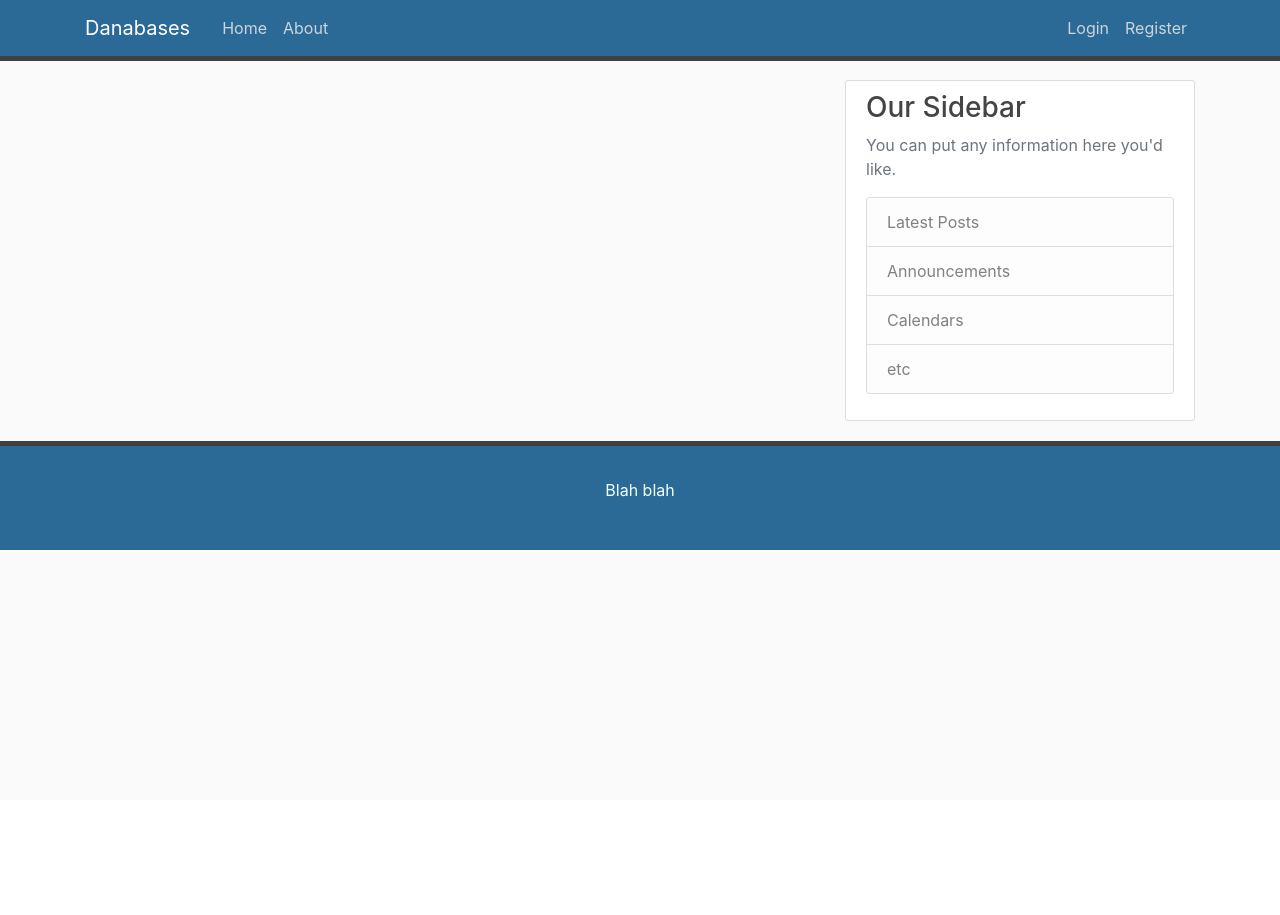
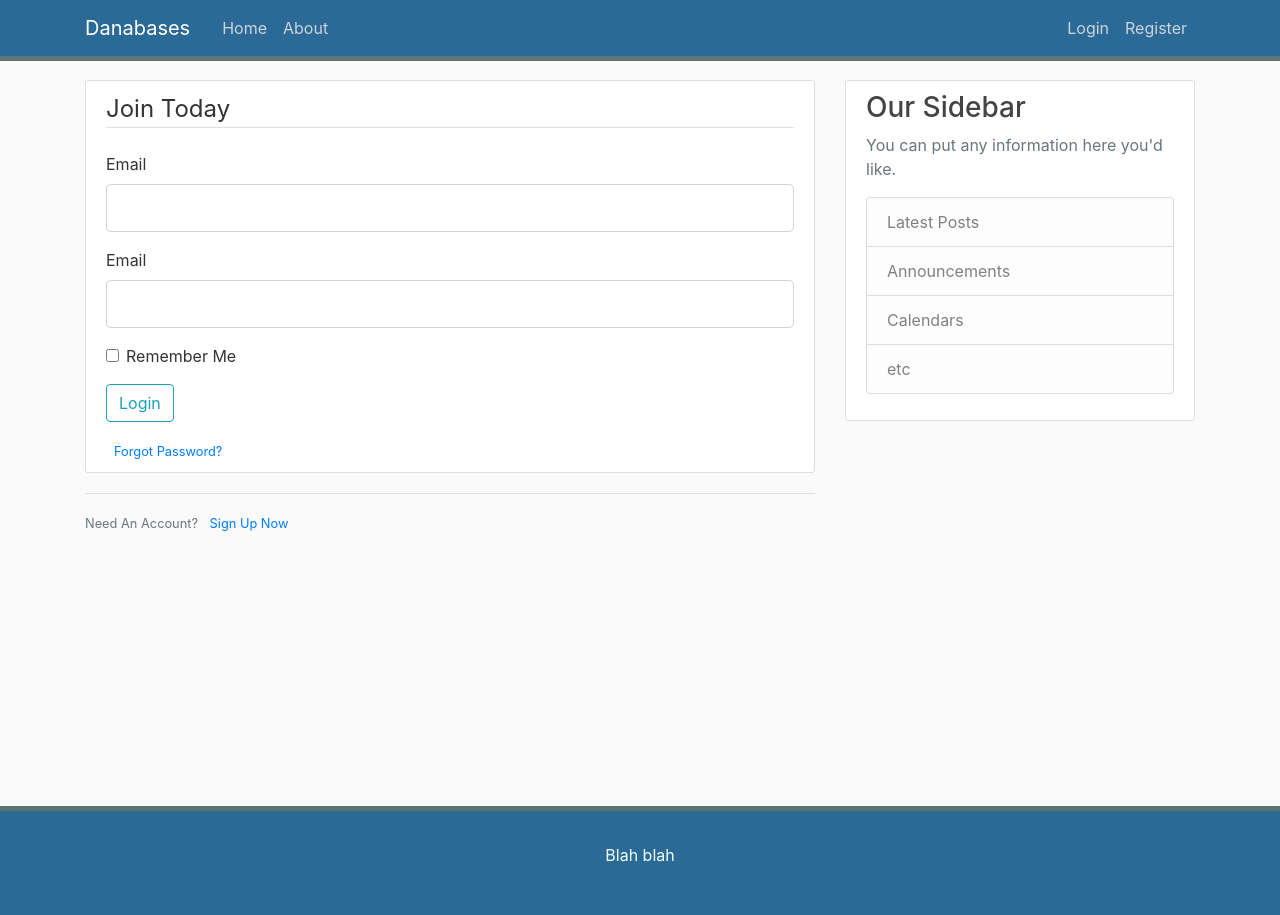
Before and after one commit to D-Bits/Flask-Blog, a Flask app: page /login in a window 1280 px wide. Before the commit the page ends 550 px from the top, so only its background shows below. Run offline with Flask 2, Linux system fonts and the light colour scheme; some libraries are stand-ins or nearby versions.

Commit message:
Added login and register templates.

```diff
--- a/app.py
+++ b/app.py
@@ -1,4 +1,5 @@
 from flask import Flask, render_template, flash, redirect, url_for
+from flask_sqlalchemy import SQLAlchemy
 from os import getenv
 from dotenv import load_dotenv
 from forms import RegistrationForm, LoginForm
@@ -7,6 +8,7 @@ from forms import RegistrationForm, LoginForm
 app = Flask(__name__)
 # Set secret key
 app.config['SECRET_KEY'] = getenv("SECRET_KEY")
+app.config["SQLALCHEMY_DATABASE_URI"] = getenv("DB_URI")
 
 posts = [
     {
@@ -62,7 +64,17 @@ def register():
 @app.route('/login', methods=["GET", "POST"])
 def login():
 
-    form = RegistrationForm()
+    form = LoginForm()
+
+    if form.validate_on_submit():
+
+        if form.email.data == "admin@blog.com" and form.password.data == "password":
+
+            flash("You have been logged in.", "success")
+            return redirect(url_for('index'))
+
+        else:
+            flash("Login failed. Please check username and/or password.", "danger")
 
     return render_template('login.html', form=form, title="Login")
 
--- a/static/main.css
+++ b/static/main.css
@@ -10,7 +10,7 @@ h1, h2, h3, h4, h5, h6 {
 
 .bg-steel {
   background-color: #2b6a97;
-  border-bottom: 5px solid #413f3f;
+  border-bottom: 5px solid #5e7472;
 }
 
 .site-header .navbar-nav .nav-link {
@@ -88,7 +88,8 @@ footer {
     background-color: #2b6a97;
     text-align: center;
     color: azure;
-    border-top: 5px solid #413f3f;
+    border-top: 5px solid #5e7472;
     padding-top: 2.5%;
     padding-bottom: 2.5%;
+    margin-top: 17.5%;
 }
--- a/templates/layout.html
+++ b/templates/layout.html
@@ -16,6 +16,7 @@
         <title>Flask Blog</title>
     {% endif %}
 </head>
+
 <body>
     <header class="site-header">
       <nav class="navbar navbar-expand-md navbar-dark bg-steel fixed-top">
@@ -26,13 +27,13 @@
           </button>
           <div class="collapse navbar-collapse" id="navbarToggle">
             <div class="navbar-nav mr-auto">
-              <a class="nav-item nav-link" href="/">Home</a>
-              <a class="nav-item nav-link" href="/about">About</a>
+              <a class="nav-item nav-link" href="{{ url_for('index') }}">Home</a>
+              <a class="nav-item nav-link" href="{{ url_for('about') }}">About</a>
             </div>
             <!-- Navbar Right Side -->
             <div class="navbar-nav">
-              <a class="nav-item nav-link" href="/login">Login</a>
-              <a class="nav-item nav-link" href="/register">Register</a>
+              <a class="nav-item nav-link" href="{{ url_for('login') }}">Login</a>
+              <a class="nav-item nav-link" href="{{ url_for('register') }}">Register</a>
             </div>
           </div>
         </div>
--- a/templates/login.html
+++ b/templates/login.html
@@ -3,5 +3,63 @@
 
 {% block content %}
 
+    <div class="content-section">
+        <form action="" method="post">
+            <!--Add CSRF token-->
+            {{ form.hidden_tag() }}
+            <fieldset class="form-group">
+                <legend class="border-bottom mb-4">Join Today</legend>
+
+                <div class="form-group">
+                    {{ form.email.label(class="form-control-label") }}
+                    <!--Error handling-->
+                    {% if form.email.errors %}
+                        {{ form.email(class="form-control form-control-lg is-invalid") }}
+                        <div class="invalid-feedback">
+                            {% for error in form.email.errors %}
+                                <span>{{ error }}</span>
+                            {% endfor %}
+                        </div>
+                    {% else %}
+                        {{ form.email(class="form-control form-control-lg") }}
+                    {% endif %}
+                </div>
+
+                <div class="form-group">
+                    {{ form.email.label(class="form-control-label") }}
+                    {% if form.password.errors %}
+                        {{ form.password(class="form-control form-control-lg is-invalid") }}
+                        <div class="invalid-feedback">
+                            {% for error in form.password.errors %}
+                                <span>{{ error }}</span>
+                            {% endfor %}
+                        </div>
+                    {% else %}
+                        {{ form.password(class="form-control form-control-lg") }}
+                    {% endif %}
+                </div>
+
+                <div class="form-check">
+                    {{ form.remember(class="form-check-input") }}
+                    {{ form.remember.label(class="form-check-label") }}
+                </div>
+
+            </fieldset>
+            <div class="form-group">
+                {{ form.submit(class="btn btn-outline-info") }}
+            </div>
+
+            <small class="text-muted">
+                <a class="ml-2" href="#">Forgot Password?</a>
+            </small>
+
+        </form>
+    </div>
+
+    <div class="border-top pt-3 mb-5">
+        <small class="text-muted">
+            Need An Account? <a class="ml-2" href="{{ url_for('register') }}">Sign Up Now</a>
+        </small>
+    </div>
 
 {% endblock %}
```
Also changed, not shown: templates/register.html (+48 -5 lines).
